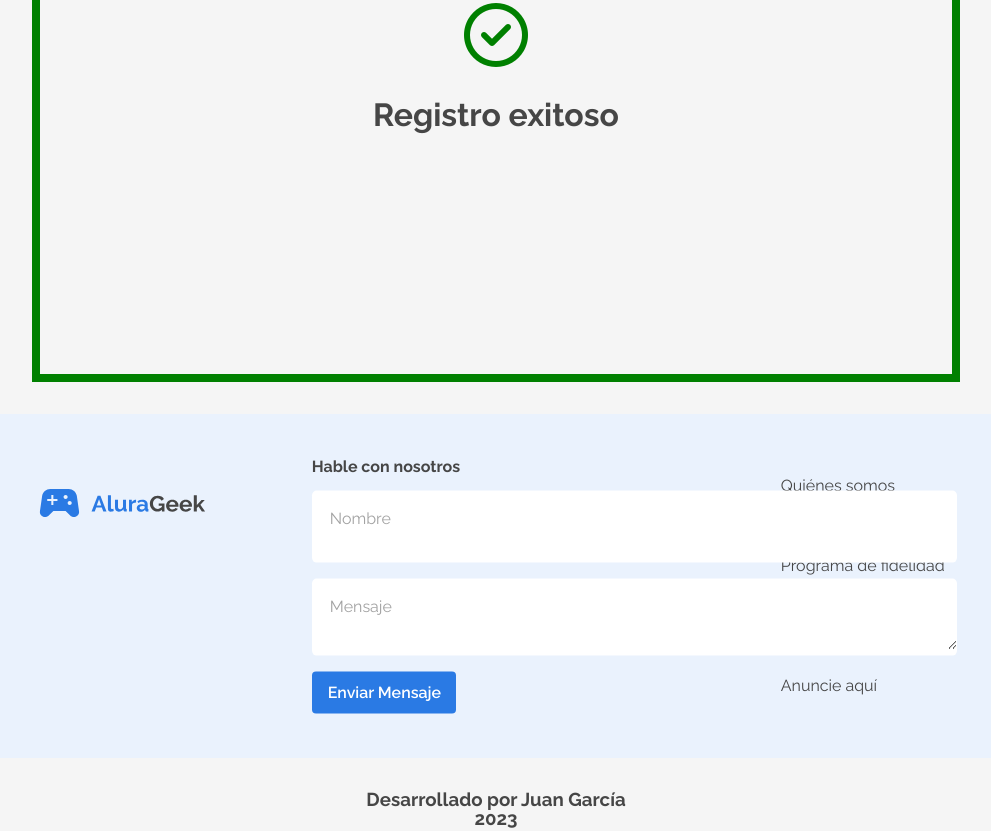
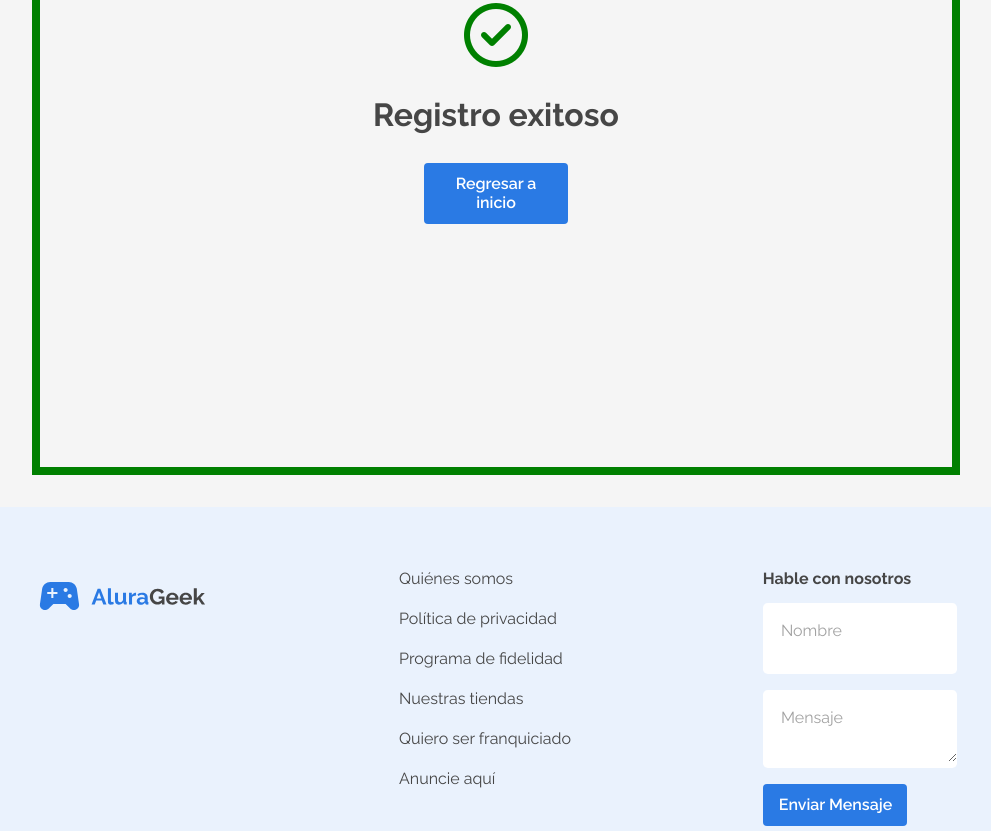
Before and after one commit to PerseoEnderiz/alurageek-tienda, a website: page src/registro_exitoso.html in a window 1280 px wide. Shown: the part 352-1183 px from the top of the page, without its empty margins (144-1135 px from the left). Drawn offline with Linux system fonts and the light colour scheme.

Commit message:
arreglado rodapie

```diff
--- a/assets/css/rodapie.css
+++ b/assets/css/rodapie.css
@@ -86,4 +86,11 @@
         width: 11rem;
         gap: 1.5rem;
     }
+    .rodapie .formulario {
+        position: static; /* Restablece la posición */
+        right: auto; /* Restablece la propiedad right */
+        width: auto; /* Restablece el ancho */
+        top: auto; /* Restablece la propiedad top */
+        transform: none; /* Restablece la transformación */
+    }
 }
--- a/src/registro_exitoso.html
+++ b/src/registro_exitoso.html
@@ -25,6 +25,7 @@
       <div class="reg_sucess_contenido">
         <i class="fa-regular fa-circle-check iconSucess"></i>
         <h2 class="reg_sucess_titulo titulo"> Registro exitoso</h2>
+        <button class="btn btn_principal" onclick="window.location.href=`../index.html`"> Regresar a inicio</button>
       </div>
     </section>
 
```
Also changed, not shown: controllers/category-controller.js (added).
